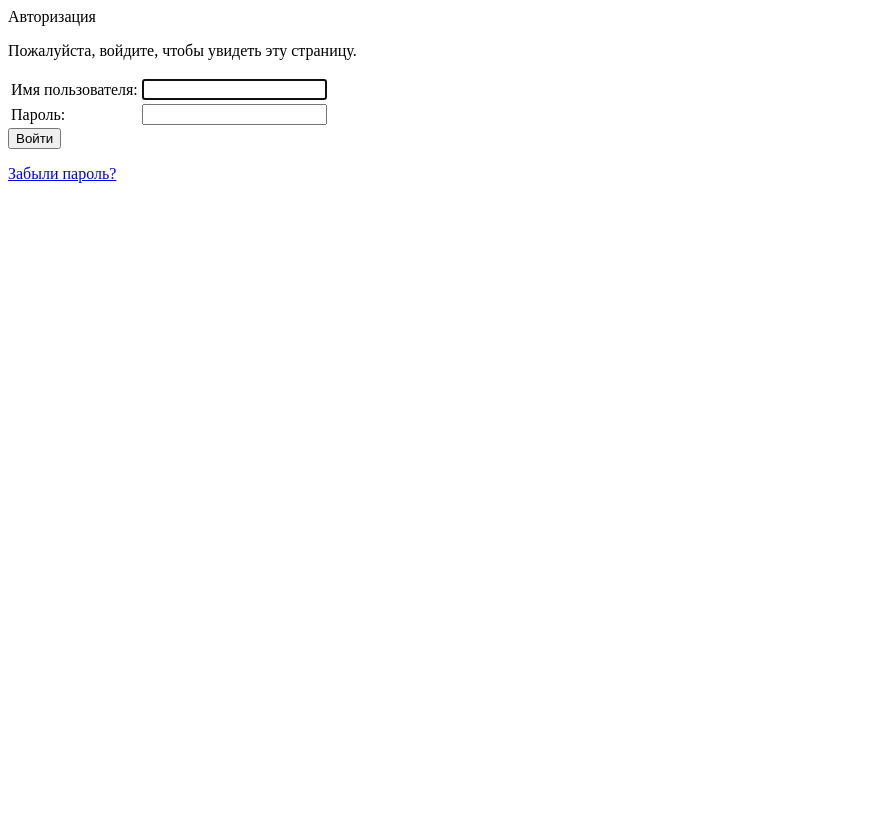
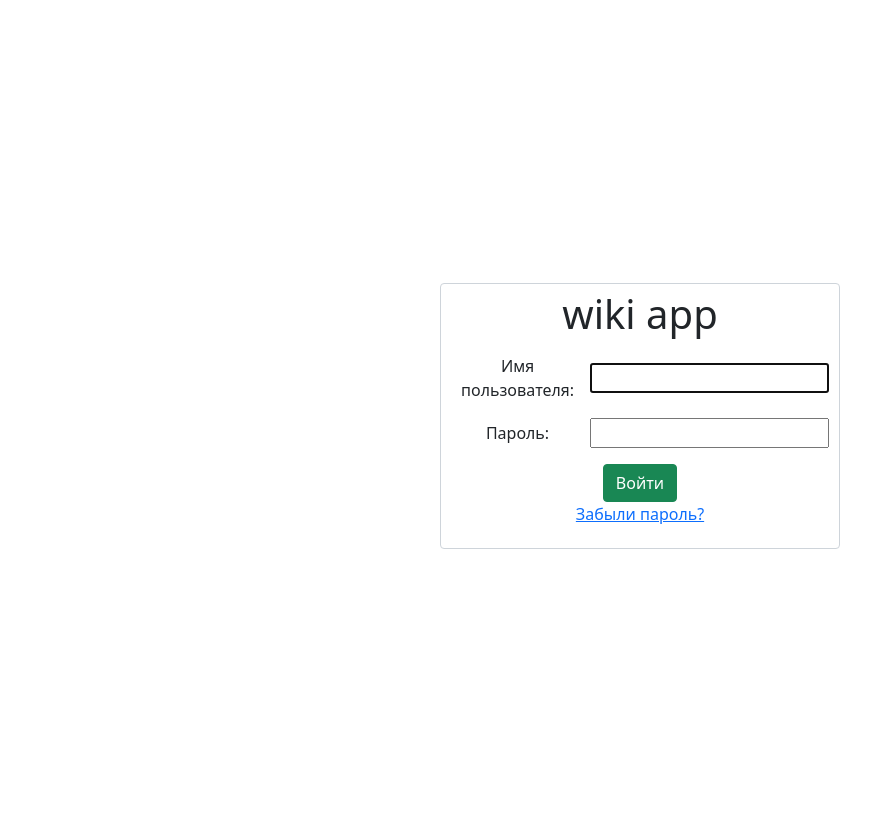
Before and after one commit to kolomeetc76/wiki-web-app, a Django app: page /accounts/login/?next=/cab in a window 1280 px wide. Shown: the whole page, without its empty margins (0-895 px from the left). Before the commit the page ends 183 px from the top, so only its background shows below. Run offline with Django 4.2, Linux system fonts and the light colour scheme.

Commit message:
стили для формы авторизации

```diff
--- a/myproject/main/templates/main/base.html
+++ b/myproject/main/templates/main/base.html
@@ -25,6 +25,5 @@
     <div class="container">
       {% block  content %}{% endblock %}
     </div>
-
 </body>
 </html>
--- a/myproject/main/templates/main/details_view.html
+++ b/myproject/main/templates/main/details_view.html
@@ -10,8 +10,8 @@
         <p class="date-updated-post">Отредактировано: {{ Post.updated_at.date }}, {{ Post.updated_at.time }}</p>
         {{ Post.task|safe }}<br>
         <p class="date-create-post">Создано: {{ Post.created_at.date }}, {{ Post.created_at.time }}</p>
-        <a href="{%url "post-delete" Post.id %}" class="btn btn-danger">Удалить запись</a>
-        <a href="{%url "post-update" Post.id %}" class="btn btn-info">Изменить</a>
+        <a style="margin-bottom: 2vh;" href="{%url "post-delete" Post.id %}" class="btn btn-danger">Удалить запись</a>
+        <a style="margin-bottom: 2vh;" href="{%url "post-update" Post.id %}" class="btn btn-info">Изменить</a>
     </div>
     <style>
         .date-create-post {
--- a/myproject/main/templates/main/lk.html
+++ b/myproject/main/templates/main/lk.html
@@ -8,7 +8,7 @@
 {% csrf_token %}
 <ul class="sidebar-nav">
     {% if user.is_authenticated %}
-    <li>User: {{ user.get_username }}</li>
+    <li>Пользователь: {{ user.get_username }}</li>
     <li>Дата регистрации: {{ user.date_joined }}</li>
 
     {% comment %} <li><a href="{% url 'my-borrowed' %}">My Borrowed</a></li> {% endcomment %}
--- a/myproject/main/templates/registration/login.html
+++ b/myproject/main/templates/registration/login.html
@@ -1,6 +1,38 @@
-{% block title %}
-Авторизация
-{% endblock %}
+
+<!DOCTYPE html>
+<html lang="ru">
+<head>
+    <meta charset="UTF-8">
+    <meta http-equiv="X-UA-Compatible" content="IE=edge">
+    <meta name="viewport" content="width=device-width, initial-scale=1.0">
+    <title>{% block title %}
+      Авторизация
+      {% endblock %}</title>
+    <link rel="stylesheet" href="https://cdn.jsdelivr.net/npm/bootstrap@5.1.3/dist/css/bootstrap.min.css">
+</head>
+<style>
+  .container {
+      display: flex;
+      justify-content: center;
+      align-items: center;
+      height: 100vh; /* Чтобы контейнер занимал всю высоту видимой части страницы */
+  }
+
+  form {
+      width: 100%; /* Занимаем всю доступную ширину блока .container */
+      max-width: 400px; /* Максимальная ширина формы */
+      padding: 20px;
+      border: 1px solid #ccc;
+      border-radius: 5px;
+      background-color: #f9f9f9;
+      text-align: center; /* Центрирование содержимого формы */
+      box-sizing: border-box; /* Учитываем padding и border в ширине элемента */
+  }
+  td {
+    padding: 1vh; /* Отступы внутри ячеек таблицы (можно выбрать нужное значение) */
+  }
+
+</style>
 
 {% block content %}
 
@@ -13,13 +45,16 @@
       <p>Ваша учетная запись не имеет доступа к этой странице. Для продолжения,
       пожалуйста, войдите под учетной записью, которая имеет доступ.</p>
     {% else %}
-      <p>Пожалуйста, войдите, чтобы увидеть эту страницу.</p>
+      <p></p>
     {% endif %}
   {% endif %}
+  <body>
+    <div class="container">
 
-  <form class="auth-form" method="post" action="{% url 'login' %}" >
+  <form class="form-control" method="post" action="{% url 'login' %}" >
     {% csrf_token %}
     <table>
+      <tr><h1>wiki app</h1></tr>
       <tr>
         <td>{{ form.username.label_tag }}</td>
         <td>{{ form.username }}</td>
@@ -29,16 +64,13 @@
         <td>{{ form.password }}</td>
       </tr>
     </table>
-    <input type="submit" value="Войти">
+    <input style="margin-top: 1vh;" class="btn btn-success" type="submit" value="Войти">
     <input type="hidden" name="next" value="{{ next }}">
+    <p class="reset-password"><a href="{% url 'password_reset' %}">Забыли пароль?</a></p>
   </form>
 
   {# Предполагается, что вы настроили представление password_reset в вашем URLconf #}
-  <p><a href="{% url 'password_reset' %}">Забыли пароль?</a></p>
-  <style>
-    .auth-form {
-      margin-left: auto;
-      margin-right: auto;
-    }
-  </style>
+
+    </div>
+  </body>
 {% endblock %}
```
Also changed, not shown: myproject/db.sqlite3.
